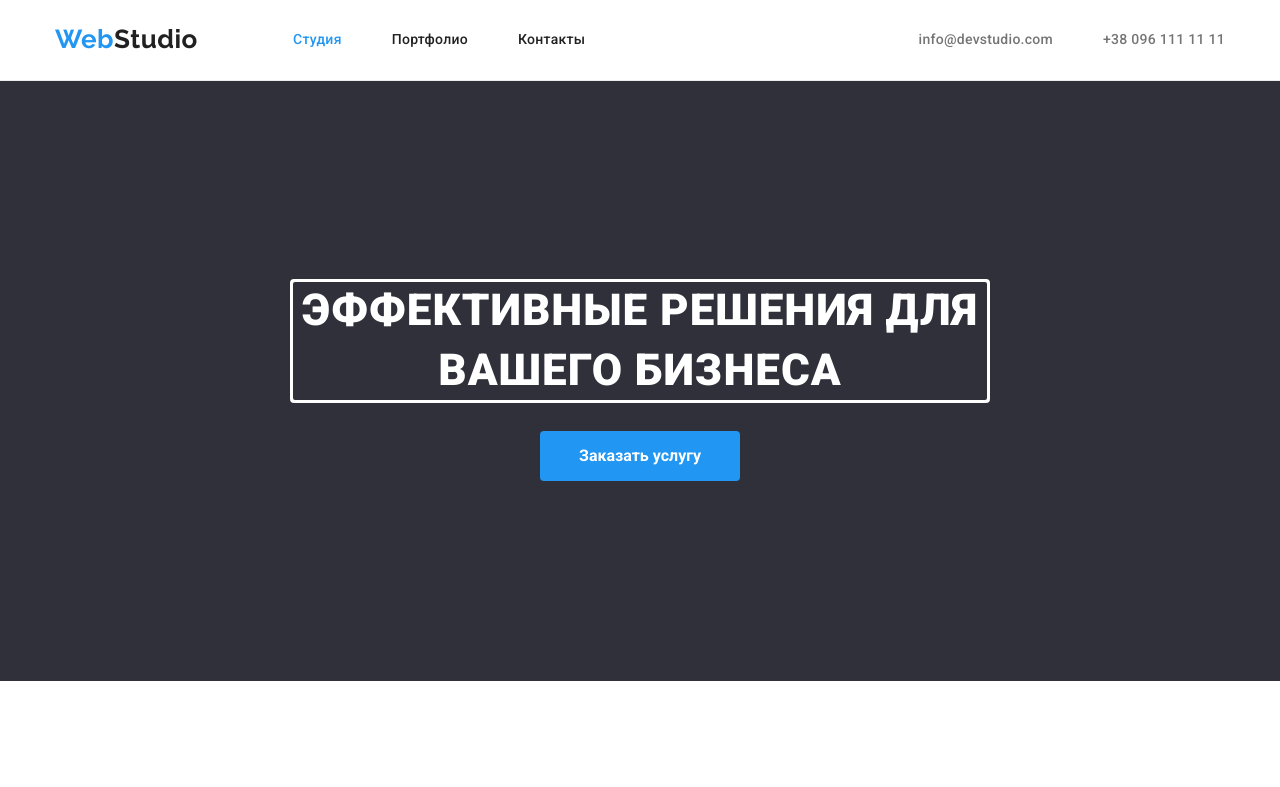
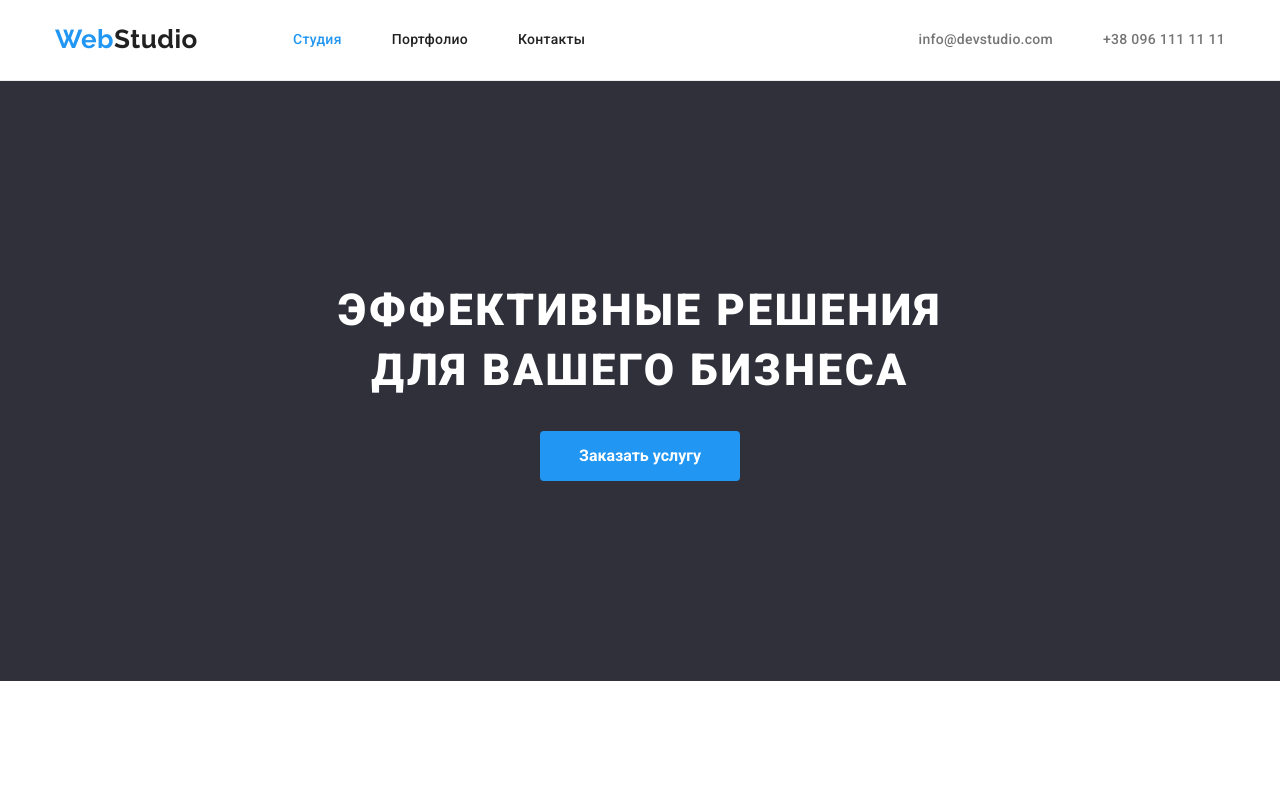
Before and after one commit to MariaTrofimovaa/goit-markup-hw-03, a plain HTML site: page index.html in a window 1280 px wide. Shown: the top 787 px of the page. Drawn offline with nearby package versions, Linux system fonts and the light colour scheme.

Commit message:
fixed hero

```diff
--- a/css/style.css
+++ b/css/style.css
@@ -180,12 +180,11 @@ nav {
   text-transform: uppercase;
   width: 696px;
 
-  outline: auto;
-
   color: var(--white-color);
   font-weight: 900;
   font-size: 44px;
   line-height: 1.36;
+  letter-spacing: 0.06em;
 }
 
 .button {
```
